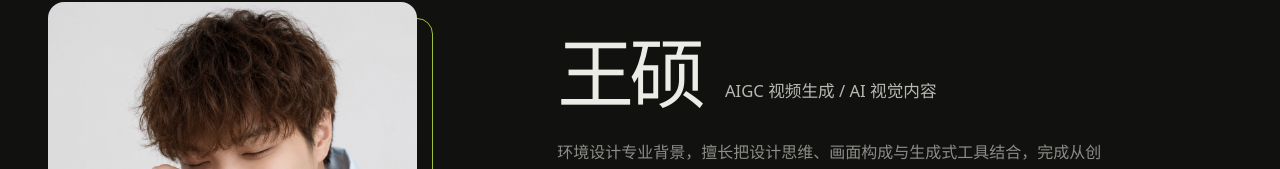
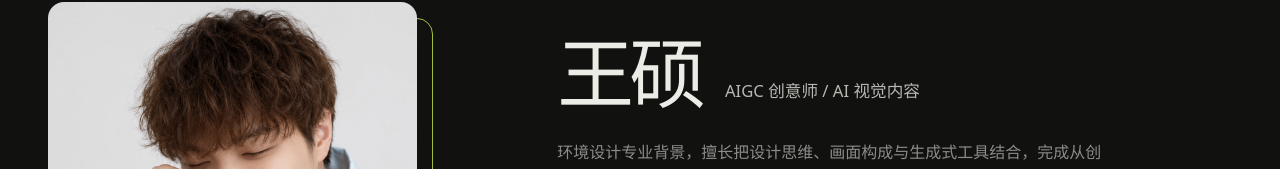
Before and after one commit to wangquan66666-prog/aigc-portfoliommaiss, a React (Vite) app: page / in a window 1280 px wide. Shown: the part 969-1138 px from the top of the page. Built offline with nearby package versions, Linux system fonts and the light colour scheme; the HTML template or start-up script is replaced by a standard one.

Commit message:
Update resume creative role

```diff
--- a/src/App.tsx
+++ b/src/App.tsx
@@ -506,7 +506,7 @@ function App() {
                 <div className="resume-profile-copy">
                   <div className="resume-identity">
                     <h2 ref={resumeProfileHeadingRef} tabIndex={-1}>王硕</h2>
-                    <p className="resume-role">AIGC 视频生成 / AI 视觉内容</p>
+                    <p className="resume-role">AIGC 创意师 / AI 视觉内容</p>
                   </div>
 
                   <p className="resume-summary">环境设计专业背景，擅长把设计思维、画面构成与生成式工具结合，完成从创意策划到后期成片的完整内容生产。</p>
```
